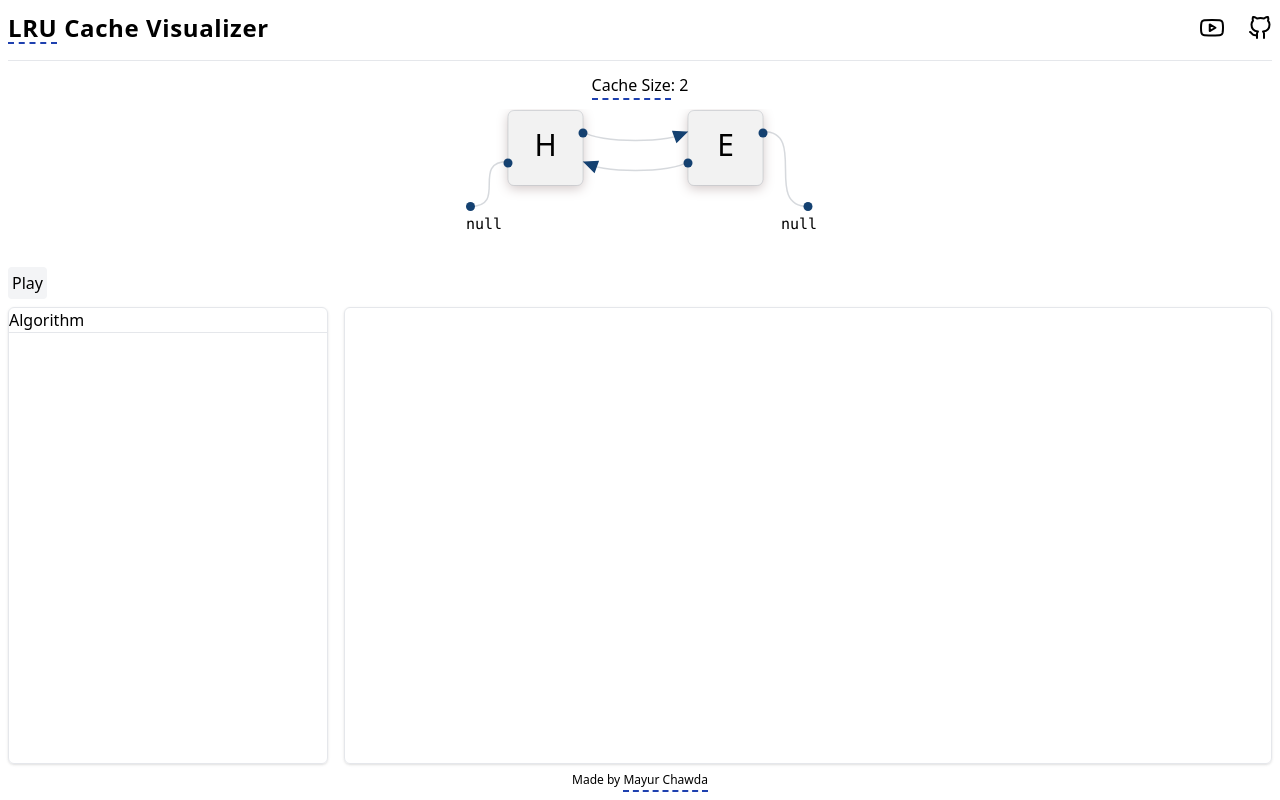
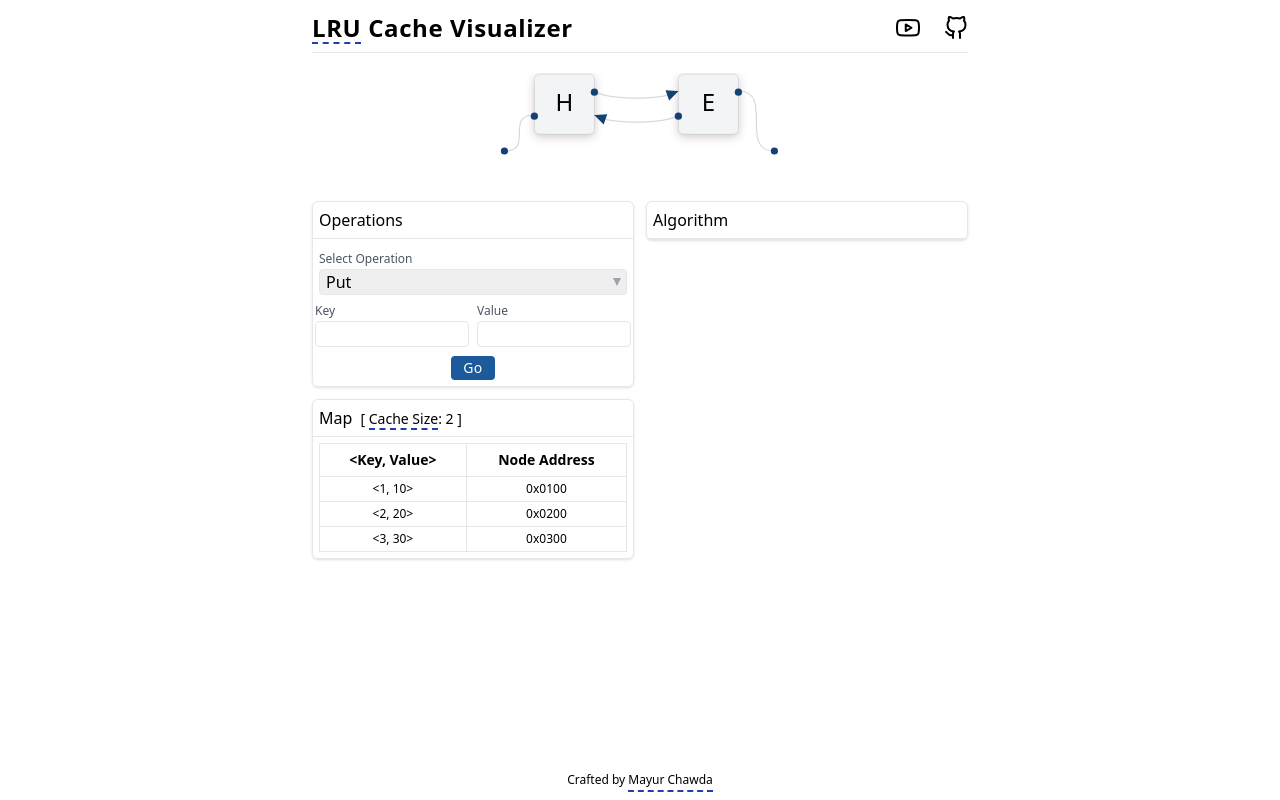
Before and after one commit to mayur124/lru-cache, a React (Vite) app: page / in a window 1280 px wide. Built offline with nearby package versions, Linux system fonts and the light colour scheme.

Commit message:
Layout, Operations form, Map design changes

```diff
--- a/src/components/Header.tsx
+++ b/src/components/Header.tsx
@@ -1,15 +1,15 @@
 export const Header = () => (
-  <header className="relative mb-3 pb-4 border-b flex items-center justify-between">
-    <h1 className="relative font-bold tracking-wide text-2xl">
-      <span className="relative cursor-help after:absolute after:border-[2px] after:border-b-0 after:left-0 after:right-0 after:bottom-0 after:border-blue-800 after:border-dashed before:content-['Least_Recently_Used'] before:absolute before:opacity-0 hover:before:opacity-100 before:rounded before:font-normal before:whitespace-nowrap before:mt-1 before:px-2 before:py-0.5 before:bg-slate-100 before:border before:border-slate-300 before:left-0 before:top-full before:text-xs before:h-6 before:transition-opacity before:tracking-wide before:shadow-md">
+  <header className="relative mb-2 pb-2 border-b flex">
+    <h1 className="basis-[calc(9/12*100%)] max-w-[calc(9/12*100%)] relative font-bold tracking-wide text-2xl grow whitespace-nowrap">
+      <span className="relative cursor-help after:absolute after:border-[2px] after:border-b-0 after:left-0 after:right-0 after:bottom-0 after:border-blue-800 after:border-dashed before:content-['Least_Recently_Used'] before:absolute before:origin-top-left before:scale-0 hover:before:scale-100 before:rounded before:font-normal before:whitespace-nowrap before:mt-1 before:px-2 before:py-0.5 before:bg-slate-100 before:border before:border-slate-300 before:left-0 before:top-full before:text-xs before:h-6 before:transition-transform before:duration-300 before:will-change-transform before:tracking-wide before:shadow-md">
         LRU
       </span>{" "}
       Cache Visualizer
     </h1>
-    <div className="flex items-center justify-center gap-6">
+    <div className="flex items-center basis-[calc(3/12*100%)] max-w-[calc(3/12*100%)] justify-end gap-6">
       <a
         href="https://youtu.be/xDEuM5qa0zg"
-        className="h-6 w-h-6 relative before:content-['Reference_Video'] before:absolute before:opacity-0 hover:before:opacity-100 before:rounded before:font-normal before:whitespace-nowrap before:mt-1 before:px-2 before:py-0.5 before:bg-slate-100 before:border before:border-slate-300 before:left-1/2 before:-translate-x-1/2 before:top-full before:text-xs before:h-6 before:transition-opacity before:tracking-wide before:shadow-md"
+        className="h-6 w-h-6"
         target="_blank"
       >
         <svg
@@ -30,7 +30,7 @@ export const Header = () => (
       </a>
       <a
         href="https://github.com/mayur124/lru-cache"
-        className="h-6 w-h-6 relative before:content-['Source_Code'] before:absolute before:opacity-0 hover:before:opacity-100 before:rounded before:font-normal before:whitespace-nowrap before:mt-1 before:px-2 before:py-0.5 before:bg-slate-100 before:border before:border-slate-300 before:right-0 before:top-full before:text-xs before:h-6 before:transition-opacity before:tracking-wide before:shadow-md"
+        className="h-6 w-h-6"
         target="_blank"
       >
         <svg
--- a/src/components/algorithm/Algorithm.tsx
+++ b/src/components/algorithm/Algorithm.tsx
@@ -1,5 +1,7 @@
+import { CardHeader } from "../common";
+
 export const Algorithm = () => (
   <>
-    <h3 className="border-b">Algorithm</h3>
+    <CardHeader>Algorithm</CardHeader>
   </>
 );
--- a/src/components/common/Card.tsx
+++ b/src/components/common/Card.tsx
@@ -1,7 +1,8 @@
 import { FC, PropsWithChildren } from "react";
 
 export const Card: FC<PropsWithChildren> = ({ children }) => (
-  <div className="rounded-md border border-gray-200 shadow h-full w-full">
+  // <div className="rounded-md border border-gray-200 shadow h-full">
+  <div className="rounded-md border border-gray-200 shadow">
     {children}
   </div>
 );
--- /dev/null
+++ b/src/components/common/CardHeader.tsx
@@ -0,0 +1,5 @@
+import { FC, PropsWithChildren } from "react";
+
+export const CardHeader: FC<PropsWithChildren> = ({ children }) => (
+  <h3 className="border-b p-1.5 text-base font-medium">{children}</h3>
+);
--- a/src/components/common/index.ts
+++ b/src/components/common/index.ts
@@ -1 +1,2 @@
 export * from "./Card";
+export * from "./CardHeader";
--- a/src/components/map/Map.tsx
+++ b/src/components/map/Map.tsx
@@ -1 +1,40 @@
-export const Map = () => <></>
+import { Card, CardHeader } from "../common";
+
+export const Map = () => (
+  <Card>
+    <CardHeader>
+      Map{" "}
+      <span className="text-end text-sm ml-1 !font-normal">
+        [{" "}
+        <span className="relative cursor-help after:absolute after:border-[2px] after:border-b-0 after:left-0 after:right-0 after:-bottom-0.5 after:border-blue-800 after:border-dashed before:content-['Capacity_of_Caching_Items'] before:absolute before:origin-top-left before:scale-0 hover:before:scale-100 before:rounded before:font-normal before:whitespace-nowrap before:mt-1 before:px-2 before:py-0.5 before:bg-slate-100 before:border before:border-slate-300 before:left-0 before:top-full before:text-xs before:h-6 before:transition-transform before:duration-300 before:will-change-transform before:tracking-wide before:shadow-md">
+          Cache Size
+        </span>
+        : 2 ]
+      </span>
+    </CardHeader>
+    <div className="p-1.5">
+      <table className="w-full [&_th]:font-semibold [&_th]:text-sm [&_td]:text-xs [&_th]:border [&_td]:border [&_th]:p-1.5 [&_td]:p-1 [&_td]:text-center">
+        <thead>
+          <tr>
+            <th>&lt;Key, Value&gt;</th>
+            <th>Node Address</th>
+          </tr>
+        </thead>
+        <tbody>
+          <tr>
+            <td>&lt;1, 10&gt;</td>
+            <td>0x0100</td>
+          </tr>
+          <tr>
+            <td>&lt;2, 20&gt;</td>
+            <td>0x0200</td>
+          </tr>
+          <tr>
+            <td>&lt;3, 30&gt;</td>
+            <td>0x0300</td>
+          </tr>
+        </tbody>
+      </table>
+    </div>
+  </Card>
+);
--- a/src/components/operations/Operations.tsx
+++ b/src/components/operations/Operations.tsx
@@ -1 +1,35 @@
-export const Operations = () => <></>;
+import { Card, CardHeader } from "../common";
+
+export const Operations = () => (
+  <Card>
+    <CardHeader>Operations</CardHeader>
+    <form className="p-1.5 [&_label]:inline-block [&_label]:text-xs [&_label]:text-gray-600 [&_input]:px-1.5 [&_input]:outline-gray-300 [&_input]:outline-offset-3 [&_input]:border [&_input]:w-full [&_input]:rounded [&_select]:outline-gray-300 [&_select]:outline-offset-3">
+      <label htmlFor="operation">Select Operation</label>
+      <div className="relative after:absolute after:right-1.5 after:top-1/2 after:-translate-y-1/2 after:h-2 after:w-2 after:bg-gray-400 after:[clip-path:polygon(50%_100%,_0_0,_100%_0)]">
+        <select
+          id="operation"
+          name="operation"
+          className="w-full appearance-none cursor-pointer pl-1.5 border capitalize rounded"
+        >
+          <option value="put">put</option>
+          <option value="get">get</option>
+        </select>
+      </div>
+      <div className="flex flex-wrap -mx-1 [&>div]:mt-0.5 [&>div]:flex-[1_1_calc((160-8)/16*1rem)]">
+        <div className="pr-1">
+          <label htmlFor="key">Key</label>
+          <input type="number" id="key" required />
+        </div>
+        <div className="pl-1">
+          <label htmlFor="value">Value</label>
+          <input type="number" id="value" min={1} max={99} required />
+        </div>
+      </div>
+      <div className="mt-2 text-center">
+        <button className="text-sm tracking-wide px-3 py-0.5 rounded bg-[hsl(211deg,70%,36%)] text-white">
+          Go
+        </button>
+      </div>
+    </form>
+  </Card>
+);
--- a/src/components/svg-diagram/SVGDiagram.tsx
+++ b/src/components/svg-diagram/SVGDiagram.tsx
@@ -53,14 +53,14 @@ export const SVGDiagram: FC<TSvgDiagram> = ({ node }) => {
     });
   };
 
-  const swapNode = () => {
+  const moveNodeAfterHead = () => {
     setSvgNodes((nodes) => {
       const targetNodeIndex = nodes.findIndex(
         (node) => +node.value === targetValue.current
       );
-      const tempNode = { ...nodes[1] };
-      nodes[1] = { ...nodes[targetNodeIndex] };
-      nodes[targetNodeIndex] = tempNode;
+      const nodeToSwap = nodes[targetNodeIndex];
+      nodes.splice(targetNodeIndex, 1);
+      nodes.splice(1, 0, nodeToSwap);
       for (let index = 1; index < nodes.length; index++) {
         nodes[index].x = nodes[index - 1].x + C.RECTANGLE_SIZE + C.ARROW_WIDTH;
       }
@@ -100,8 +100,8 @@ export const SVGDiagram: FC<TSvgDiagram> = ({ node }) => {
         case OPERATIONS.REMOVE:
           removeNode();
           break;
-        case OPERATIONS.SWAP:
-          swapNode();
+        case OPERATIONS.MOVE_AFTER_HEAD:
+          moveNodeAfterHead();
           break;
         case OPERATIONS.REPLACE:
           replaceValue();
@@ -111,11 +111,8 @@ export const SVGDiagram: FC<TSvgDiagram> = ({ node }) => {
   }, [showArrows]);
 
   return (
-    <div>
-      <p className="text-center font-medium">
-        <span className="relative cursor-help after:absolute after:border-[2px] after:border-b-0 after:left-0 after:right-0 after:-bottom-1 after:border-blue-800 after:border-dashed before:content-['Capacity_of_Caching_Items'] before:absolute before:opacity-0 hover:before:opacity-100 before:rounded before:font-normal before:whitespace-nowrap before:mt-2 before:px-2 before:py-0.5 before:bg-slate-100 before:border before:border-slate-300 before:left-0 before:top-full before:text-xs before:h-6 before:transition-opacity before:tracking-wide before:shadow-md">Cache Size</span>: 2
-      </p>
-      <div className="h-[calc(150/16*1rem)] mt-3 mb-2">
+    <>
+      <div className="h-[calc(120/16*1rem)] mt-3 mb-2">
         <svg viewBox={`42 0 ${zoomX} 100`} className="h-full w-full m-auto">
           <>
             {transitions((style, node, _) => {
@@ -149,7 +146,7 @@ export const SVGDiagram: FC<TSvgDiagram> = ({ node }) => {
                       (index === svgNodes.length - 2 || index === svgNodes.length - 1)
                     ) ||
                     (
-                      operation.current === OPERATIONS.SWAP &&
+                      operation.current === OPERATIONS.MOVE_AFTER_HEAD &&
                       (
                         node.value === targetValue.current ||
                         index === 1 || index === 2 || index === (svgNodes.findIndex(n => n.value === targetValue.current) + 1)
@@ -189,13 +186,13 @@ export const SVGDiagram: FC<TSvgDiagram> = ({ node }) => {
         type="button"
         className="mt-4 ml-2"
         onClick={() => {
-          operation.current = OPERATIONS.SWAP;
-          targetValue.current = 11;
+          operation.current = OPERATIONS.MOVE_AFTER_HEAD;
+          targetValue.current = 10;
           setShowArrows(false);
         }}
       >
-        Swap Node
+        Move Node after Head
       </button> */}
-    </div>
+    </>
   );
 };
--- a/src/components/svg-diagram/Shapes.tsx
+++ b/src/components/svg-diagram/Shapes.tsx
@@ -65,17 +65,6 @@ export const Rectangle: FC<TRectangle> = ({
       </text>
     ) : null}
   </>
-);
-
-const NullText: FC<TXPosition> = ({ xPostion }) => (
-  <text
-    x={xPostion}
-    y={C.RECTANGLE_SIZE + 30}
-    fontSize={10}
-    fontFamily="consolas"
-  >
-    null
-  </text>
 );
 
 export const Arrows: FC<TXPosition & Partial<TArrowAnimations>> = ({
@@ -210,7 +199,6 @@ export const HeadNode: FC = () => (
       `}
     />
     <Connector xPostion={45} yPosition={C.BOTTOM_CONNECTOR_Y + 30} />
-    <NullText xPostion={42} />
   </>
 );
 
@@ -232,7 +220,6 @@ export const EndNode: FC<TEndNode> = ({ xPostion }) => {
         xPostion={xPostion + C.RECTANGLE_SIZE + 30}
         yPosition={C.BOTTOM_CONNECTOR_Y + 30}
       />
-      <NullText xPostion={xPostion + C.RECTANGLE_SIZE + 12} />
     </>
   );
 };
--- a/src/components/svg-diagram/constants.ts
+++ b/src/components/svg-diagram/constants.ts
@@ -1,6 +1,6 @@
 export enum COLORS {
   STROKE = "hsla(215deg, 25%, 27%, 20%)",
-  RECTANGLE_BG = "hsl(0deg, 0%, 95%)",
+  RECTANGLE_BG = "hsl(220deg, 14.29%, 95.88%)",
   RECTANGLE_SHADOW = "hsl(0deg, 10%, 80%)",
   CONNECTOR_BG = "hsl(211deg, 70%, 26%)",
   DARK_STROKE = "hsl(0deg 0% 60%)"
--- a/src/components/svg-diagram/svg-diagram.type.ts
+++ b/src/components/svg-diagram/svg-diagram.type.ts
@@ -37,7 +37,7 @@ export type TConnector = TXPosition & TYPosition;
 
 export enum OPERATIONS {
   ADD = "add",
-  SWAP = "swap",
+  MOVE_AFTER_HEAD = "move_after_head",
   REMOVE = "remove",
   REPLACE = "replace",
 }
--- a/src/pages/main/MainPage.tsx
+++ b/src/pages/main/MainPage.tsx
@@ -9,45 +9,32 @@ import {
 } from "../../components";
 
 export const MainPage = () => {
-  const [buttonState, setButtonState] = useState(false); // true - play, false - pause
-
   return (
-    <main className="max-w-7xl mx-auto px-2 py-3 flex flex-col h-full">
+    <main className="max-w-2xl mx-auto px-2 py-3 flex flex-col h-full">
       <Header />
-      <section className="grow h-full flex flex-col">
+      <section className="grow flex flex-col">
         <SVGDiagram />
-        <div className="flex flex-col grow">
+        <div className="-mx-1.5 flex grow [&>div]:grow [&>div]:mx-1.5 [&>div]:basis-1/2 [&>div]:max-w-[50%]">
+          <div className="flex flex-col gap-3">
+            {/* <div className="grow"> */}
+            <div>
+              <Operations />
+            </div>
+            {/* <div className="grow-[2]"> */}
+            <div>
+              <Map />
+            </div>
+          </div>
           <div>
-            <button
-              type="button"
-              onClick={() => setButtonState((state) => !state)}
-              className="p-1 rounded bg-gray-100 hover:bg-gray-200 transition-colors"
-            >
-              {buttonState ? "Pause" : "Play"}
-            </button>
-          </div>
-          <div className="-mx-2 mt-2 flex grow [&>div]:grow [&>div]:shrink-0">
-            <div className="mx-2 basis-[calc(3/12*100%)] max-w-[calc(3/12*100%)]">
-              <Card>
-                <Algorithm />
-              </Card>
-            </div>
-            <div className="mx-2 flex">
-              <Card>
-                <div>
-                  <Operations />
-                </div>
-                <div>
-                  <Map />
-                </div>
-              </Card>
-            </div>
+            <Card>
+              <Algorithm />
+            </Card>
           </div>
         </div>
       </section>
       <footer className="mt-2">
         <p className="text-center text-xs">
-          Made by{" "}
+          Crafted by{" "}
           <a
             href="https://www.linkedin.com/in/mayur-chawda/"
             target="_blank"
```
